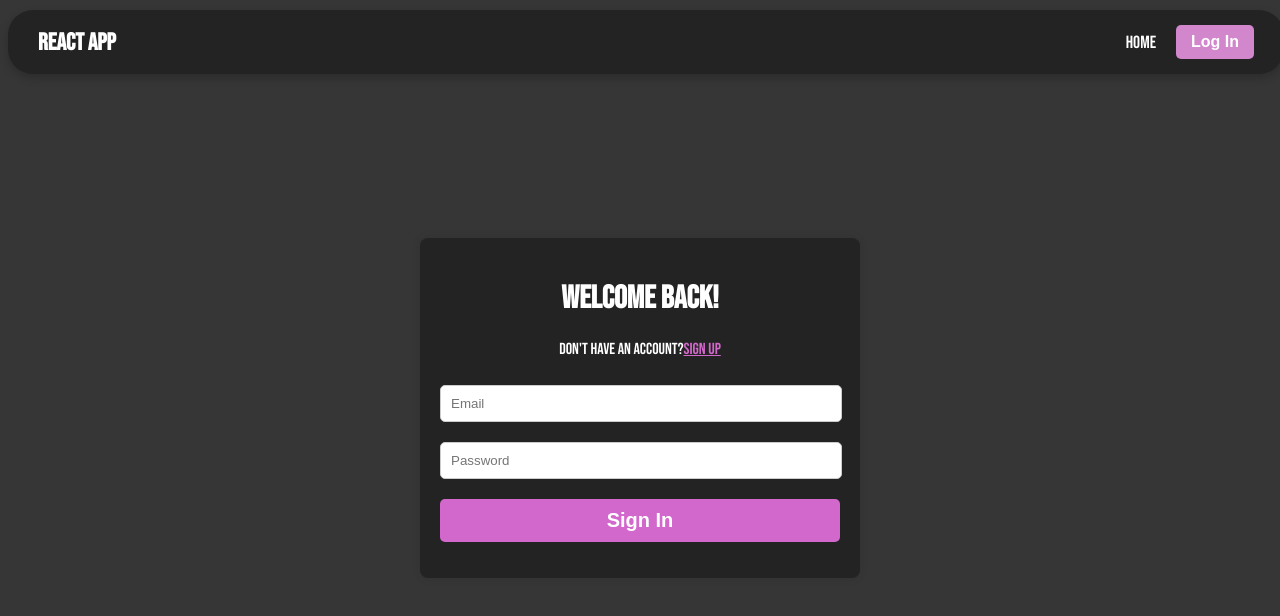
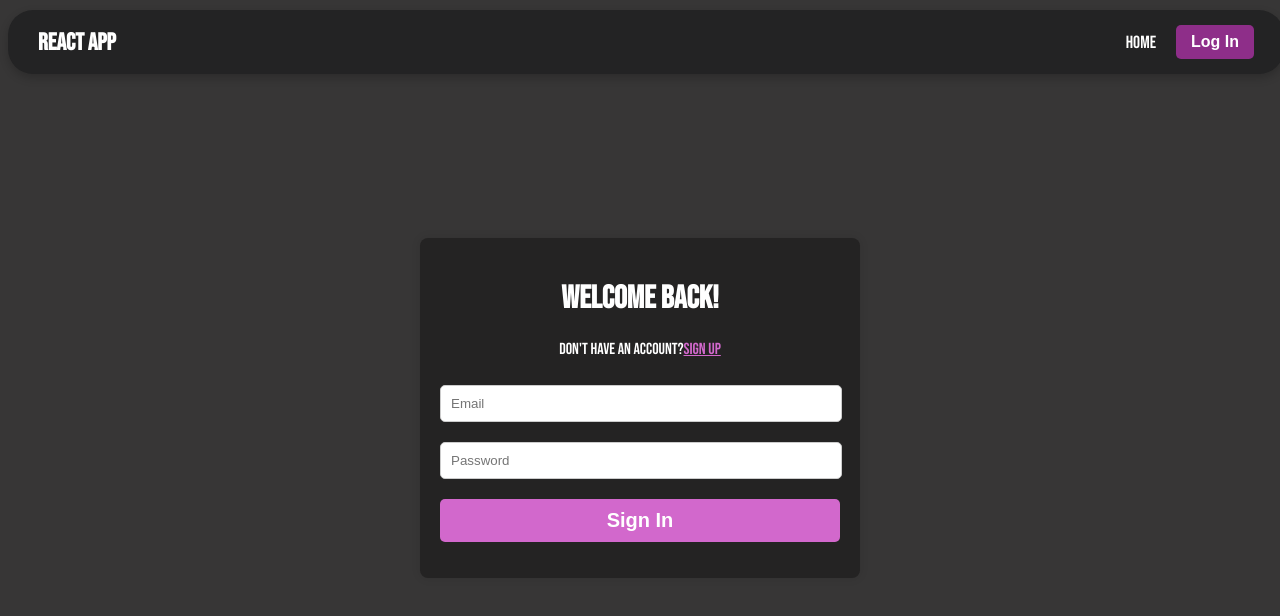
Before and after one commit to rvrocks212/React-project, a React (Create React App) app: page / in a window 1280 px wide. Shown: the top 616 px of the page. Built offline with nearby package versions, Linux system fonts and the light colour scheme; a web font is replaced by a local one.

Commit message:
final changes

```diff
--- a/src/components/Navbar.css
+++ b/src/components/Navbar.css
@@ -65,7 +65,7 @@
   }
 
   /* Login Button */
-  .login-button {
+  .login-button,.logout-button{
     background: #d286cc;
     color: white;
     border: none;
@@ -77,7 +77,10 @@
     transition: background 0.3s;
   }
 
-  .login-button:hover {
+  .logout-button{
+    margin-left: 10px;
+  }
+  .login-button,.logout-button:hover {
     background: #8e2e89;
   }
 
--- a/src/components/Navbar.tsx
+++ b/src/components/Navbar.tsx
@@ -4,22 +4,24 @@ import "./Navbar.css";
 import MenuIcon from "@mui/icons-material/Menu";
 
 const Navbar: React.FC = () => {
-  const [userEmail, setUserEmail] = useState<string | null>(null);
+  const [userEmail, setUserEmail] = useState<string | null>(localStorage.getItem("userForm") ? JSON.parse(localStorage.getItem("userForm")!).email : null);
   const [menuOpen, setMenuOpen] = useState(false);
   const navigate = useNavigate();
 
   useEffect(() => {
-    const storedUser = localStorage.getItem("userForm");
-    if (storedUser) {
-      const userData = JSON.parse(storedUser);
-      setUserEmail(userData.email);
-    }
+    const handleStorageChange = () => {
+      const storedUser = localStorage.getItem("userForm");
+      setUserEmail(storedUser ? JSON.parse(storedUser).email : null);
+    };
+
+    window.addEventListener("storage", handleStorageChange);
+    return () => window.removeEventListener("storage", handleStorageChange);
   }, []);
 
   const handleLogout = () => {
     localStorage.removeItem("userForm");
     setUserEmail(null);
-    navigate("/home");
+    navigate("/"); // Redirect to login page after logout
   };
 
   return (
@@ -55,7 +57,7 @@ const Navbar: React.FC = () => {
               <button className="logout-button" onClick={handleLogout}>Logout</button>
             </>
           ) : (
-            <button className="login-button" onClick={() => navigate("/")}>
+            <button className="login-button" onClick={() => navigate("/login")}>
               Log In
             </button>
           )}
```
